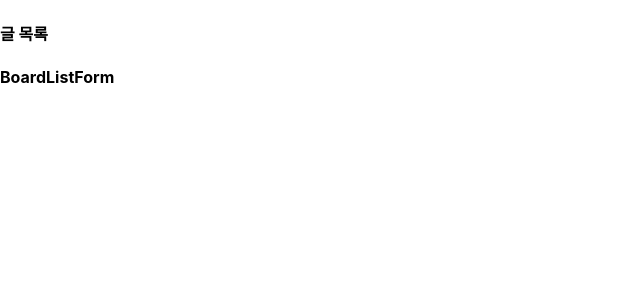
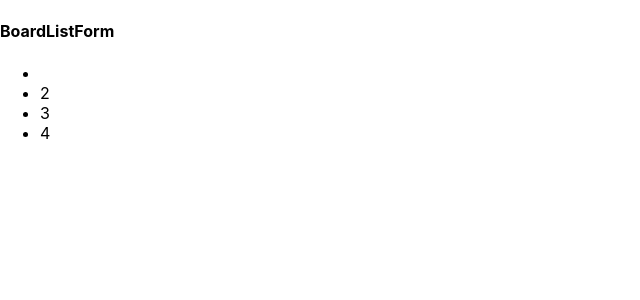
Before and after one commit to joseunghui/repractice, a React (Create React App) app in the folder src/main/frontend/: page /board in a window 1280 px wide. Shown: the top 300 px of the page, without its empty margins (0-640 px from the left). Built offline with nearby package versions, Linux system fonts and the light colour scheme.

Commit message:
BoardList 관련 추가 작업

```diff
--- a/src/main/frontend/src/components/boardList/BoardListForm.js
+++ b/src/main/frontend/src/components/boardList/BoardListForm.js
@@ -1,10 +1,17 @@
 import React from "react";
 import axios from "axios";
+import {Link} from "react-router-dom";
 
 const BoardListForm = () => {
     return (
         <>
             <h4>BoardListForm</h4>
+            <ul>
+                <li></li>
+                <li>2</li>
+                <li>3</li>
+                <li>4</li>
+            </ul>
         </>
     )
 };
--- a/src/main/frontend/src/components/boardList/BoardListTemplate.js
+++ b/src/main/frontend/src/components/boardList/BoardListTemplate.js
@@ -3,7 +3,6 @@ import React from "react";
 const BoardListTemplate = ({children}) => {
     return (
         <>
-            <h4>글 목록</h4>
             <div>
                 {children}
             </div>
--- a/src/main/frontend/src/components/write/WriteBoardForm.js
+++ b/src/main/frontend/src/components/write/WriteBoardForm.js
@@ -1,5 +1,7 @@
 import React, {useState} from "react";
 import axios from "axios";
+import BoardListForm from "../boardList/BoardListForm";
+import {Link} from "react-router-dom";
 
 const WriteBoardForm = () => {
 
@@ -36,7 +38,6 @@ const WriteBoardForm = () => {
         }).catch((Error) => {
             console.log("WriteBoardForm.js ==> 글 등록 시 에러 발생")
         });
-
     };
 
     return (
@@ -49,11 +50,6 @@ const WriteBoardForm = () => {
 
                 <button type={"submit"} onClick={onClickBtn}>등록</button>
             </form>
-
-            <span style={{display: 'inline-block'}}>
-                이거 잘 뜨나?
-            </span>
-
         </div>
     );
 };
--- a/src/main/frontend/src/pages/Home.js
+++ b/src/main/frontend/src/pages/Home.js
@@ -8,7 +8,9 @@ const Home = () => {
             <Link to="/board/write">
                 <button>글쓰기</button>
             </Link>
-
+            <Link to="/board">
+                <button>게시판 목록</button>
+            </Link>
             <Link to="/member/login">
                 <button>로그인</button>
             </Link>
--- a/src/main/frontend/src/pages/index.js
+++ b/src/main/frontend/src/pages/index.js
@@ -1,2 +1,3 @@
 export { default as Home } from './Home';
+export { default as BoardList} from './BoardList';
 export { default as WriteBoardPage } from './WriteBoardPage';
```
Also changed, not shown: 1 other file (tests, documents, lock files or other folders).
